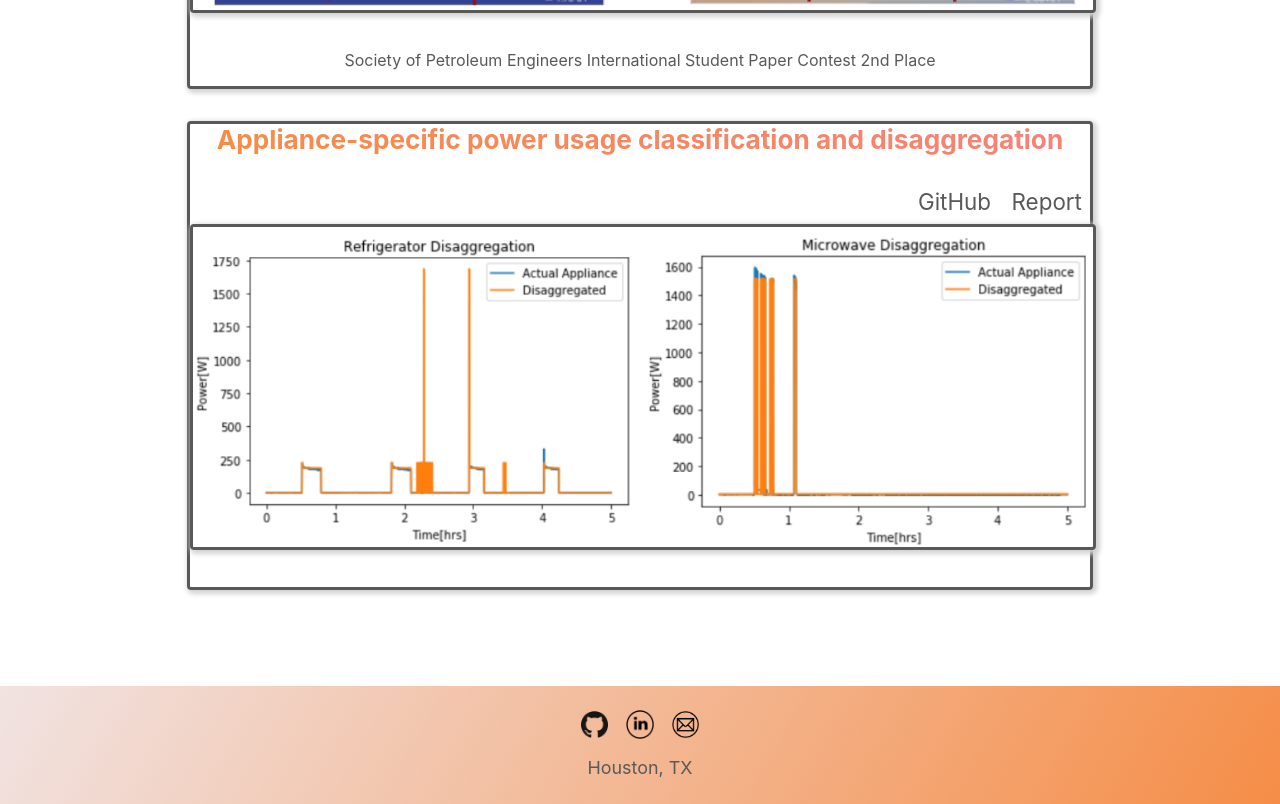
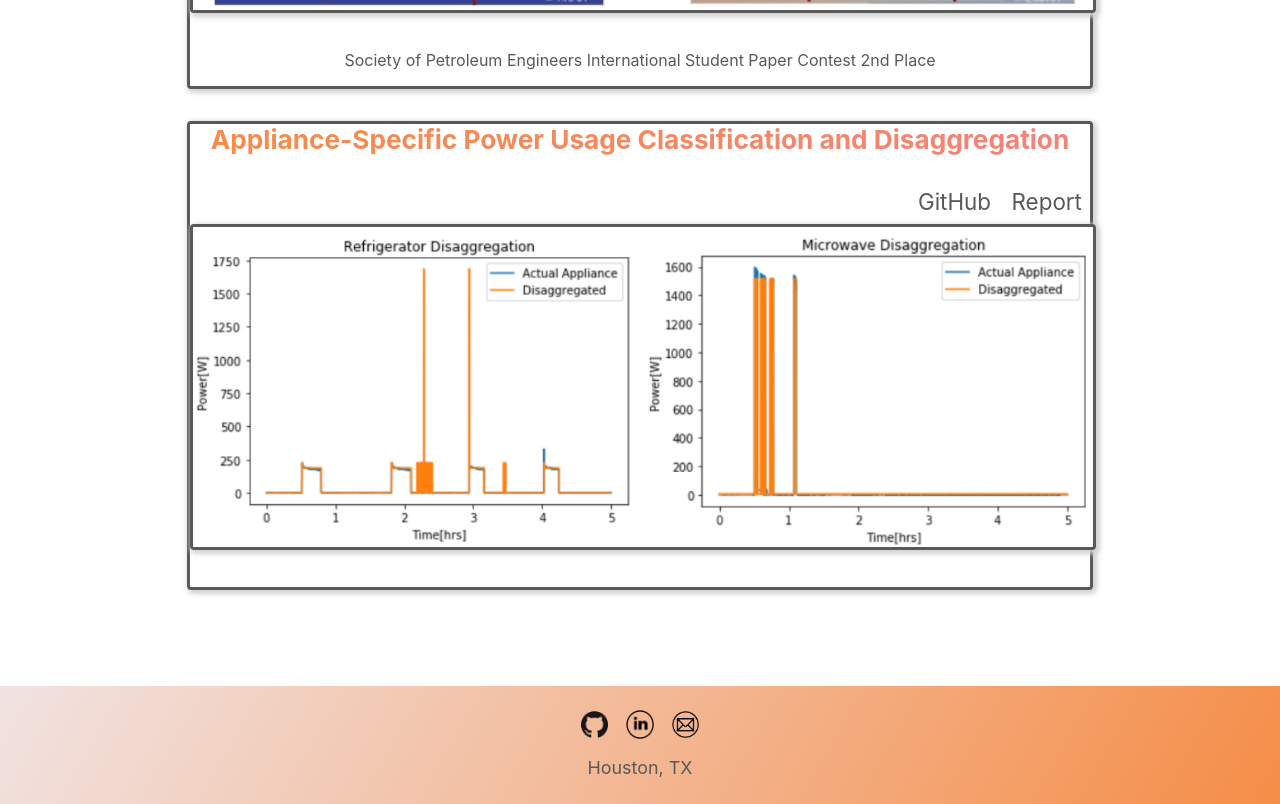
Before and after one commit to jason-hu7/husweb, a React (Create React App) app: page / in a window 1280 px wide. Shown: the part 2760-3564 px from the top of the page. Built offline with nearby package versions, Linux system fonts and the light colour scheme.

Commit message:
new favicon

```diff
--- a/src/components/projects.js
+++ b/src/components/projects.js
@@ -69,7 +69,7 @@ export default class Projects extends Component {
         <div className="portfolio-card">
           <div className="card-front-planner">
             <h3>
-              Appliance-specific power usage classification and disaggregation
+              Appliance-Specific Power Usage Classification and Disaggregation
             </h3>
             <ul>
               <li>
```
Also changed, not shown: 1 other file (tests, documents, lock files or other folders).
